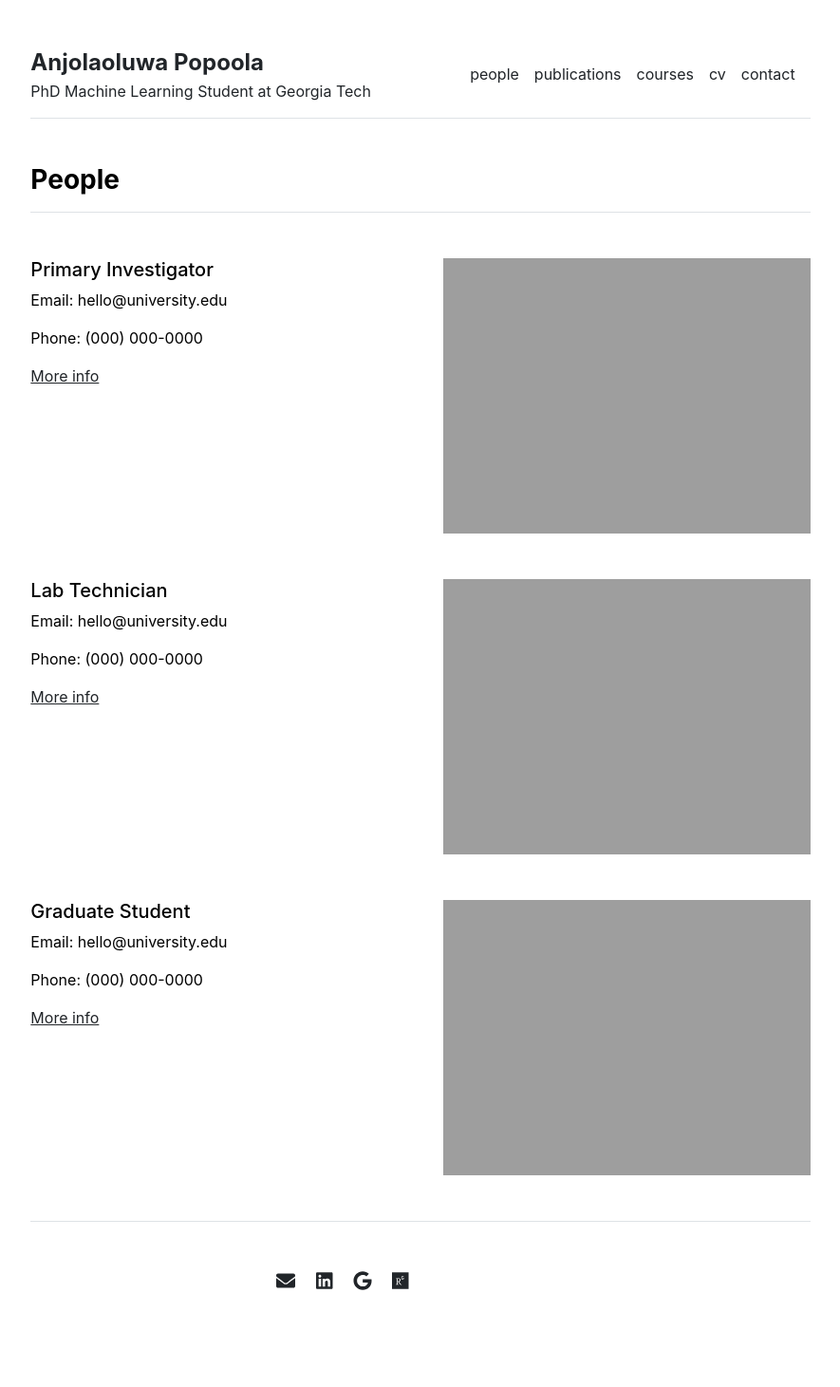
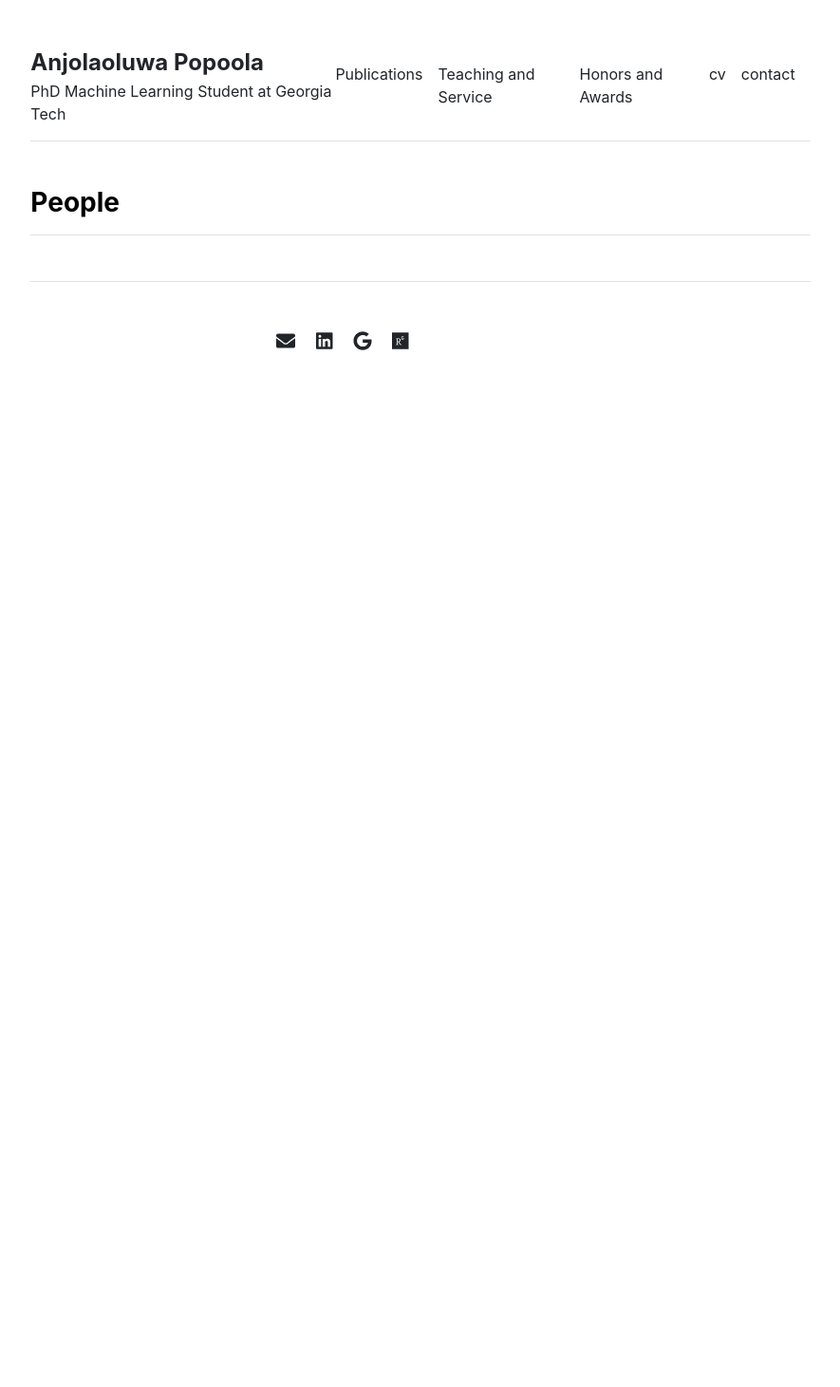
Before and after one commit to apopoola3/anjolapopoola.github.io, a Jekyll site: the page built from people.md, in a window 1280 px wide. Shown: the whole page at 95% size, without its empty margins (197-1082 px from the left). Built offline with Jekyll 4.4.1, drawn with Linux system fonts in a browser that asks for light colours; after the commit the page ends 900 px from its top, so only the background shows below that.

Commit message:
Update settings.yml

```diff
--- a/_data/settings.yml
+++ b/_data/settings.yml
@@ -1,16 +1,16 @@
 menu:
-- {name: 'people', url: '/people'}
-- {name: 'publications', url: '/publications'}
-- {name: 'courses', url: '/courses'}
+- {name: 'Publications', url: '/publications'}
+- {name: 'Teaching and Service', url: '/teaching and service'}
+- {name: 'Honors and Awards', url: '/honors and awards'}
 - {name: 'cv', url: '/cv'}
 - {name: 'contact', url: '/contact'}
 
-people:
+teaching and service:
 - {name: 'Primary Investigator', title: 'Researcher', department: 'Physics & Astronomy', institution: 'Some University', institution_address: '1 Main Street, Canada', phone: '(000) 000-0000', email: 'hello@university.edu', office: 'Science Building 505', image: 'assets/img/primary-investigator.jpg', url: 'primary-investigator'}
 - {name: 'Lab Technician', title: 'Researcher', department: 'Physics & Astronomy', institution: 'Some University', institution_address: '1 Main Street, Canada', phone: '(000) 000-0000', email: 'hello@university.edu', office: 'Science Building 505', image: 'assets/img/lab-technician.jpg', url: 'lab-technician'}
 - {name: 'Graduate Student', title: 'Researcher', department: 'Physics & Astronomy', institution: 'Some University', institution_address: '1 Main Street, Canada', phone: '(000) 000-0000', email: 'hello@university.edu', office: 'Science Building 505', image: 'assets/img/graduate-student.jpg', url: 'graduate-student'}
 
-courses:
+honors and awards:
 - {name: 'Vector Calculus', url: 'vector-calculus'}
 - {name: 'Quantum Mechanics', url: 'quantum-mechanics'}
 - {name: 'Stellar Structures', url: 'stellar-structures'}
```
